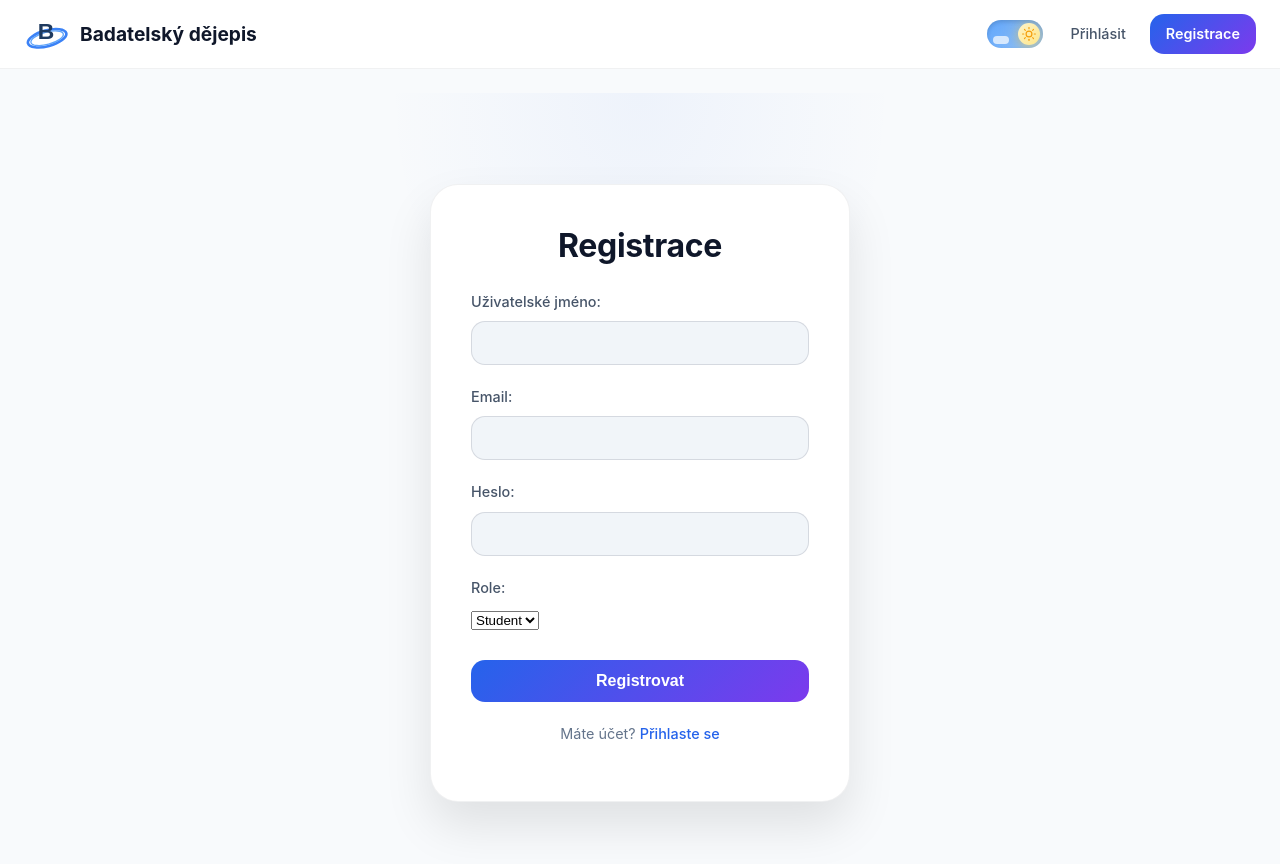
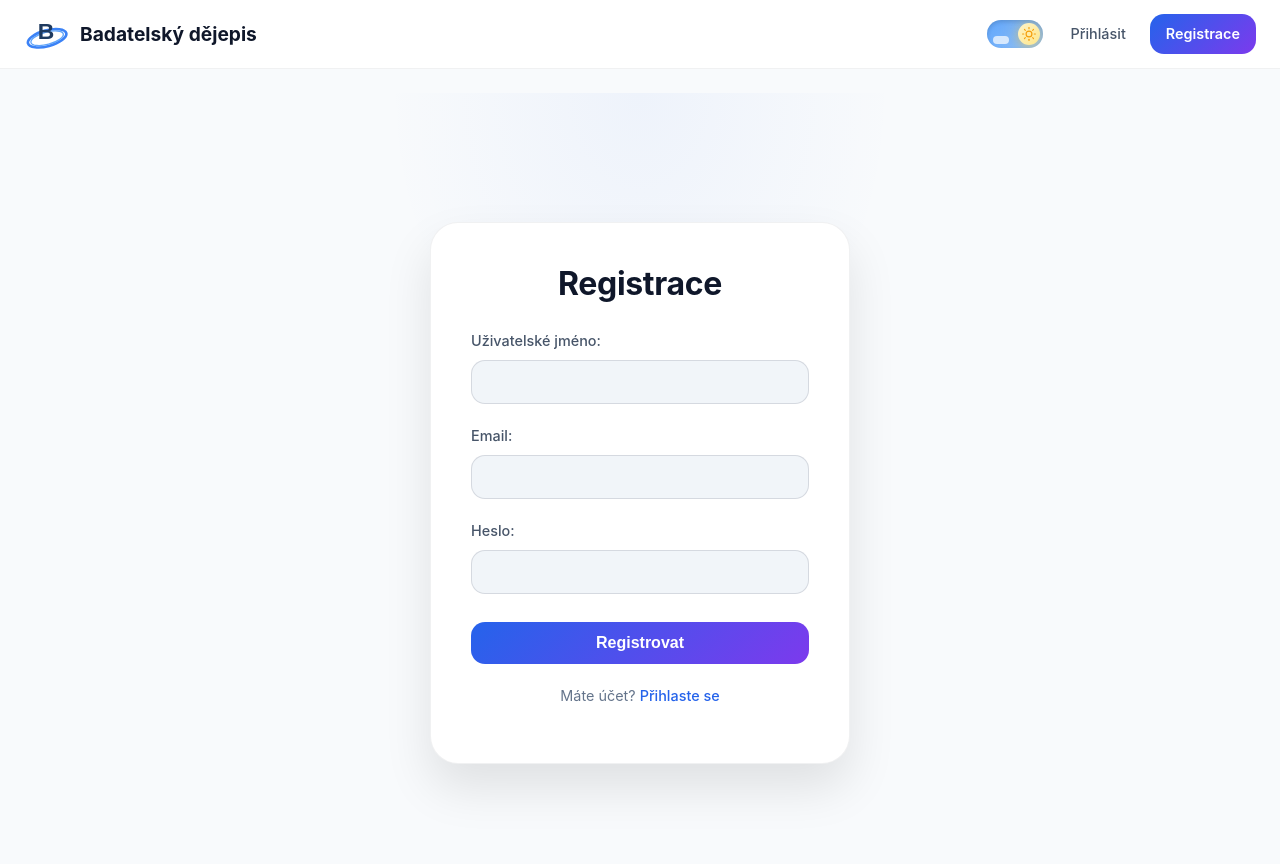
Before and after one commit to Sharpn3ssis/MPWendl, a React (Vite) app: page /register in a window 1280 px wide. Shown: the top 864 px of the page. Built offline with nearby package versions, Linux system fonts and the light colour scheme; no server answers; what @tiptap/extension-youtube would draw is missing.

Commit message:
remove role selector from register form

```diff
--- a/src/components/RegisterForm.tsx
+++ b/src/components/RegisterForm.tsx
@@ -7,7 +7,6 @@ export const RegisterForm = () => {
   const [username, setUsername] = useState('');
   const [email, setEmail] = useState('');
   const [password, setPassword] = useState('');
-  const [role, setRole] = useState('student');
   const [error, setError] = useState('');
   const [success, setSuccess] = useState(false);
   const navigate = useNavigate();
@@ -20,7 +19,7 @@ export const RegisterForm = () => {
       const response = await fetch(`${API_BASE}/api/register`, {
         method: 'POST',
         headers: { 'Content-Type': 'application/json' },
-        body: JSON.stringify({ username, email, password, role }),
+        body: JSON.stringify({ username, email, password, role: 'student' }),
       });
       const data = await response.json();
       if (!response.ok) throw new Error(data.error || 'Chyba při registraci');
@@ -49,13 +48,6 @@ export const RegisterForm = () => {
           <label htmlFor="password">Heslo:</label>
           <input type="password" id="password" value={password} onChange={e => setPassword(e.target.value)} required />
         </div>
-        <div className="form-group">
-          <label htmlFor="role">Role:</label>
-          <select id="role" value={role} onChange={e => setRole(e.target.value)}>
-            <option value="student">Student</option>
-            <option value="teacher">Učitel</option>
-          </select>
-        </div>
         <button type="submit">Registrovat</button>
         <p className="register-link">
           Máte účet? <a onClick={() => navigate('/')}>Přihlaste se</a>
```
